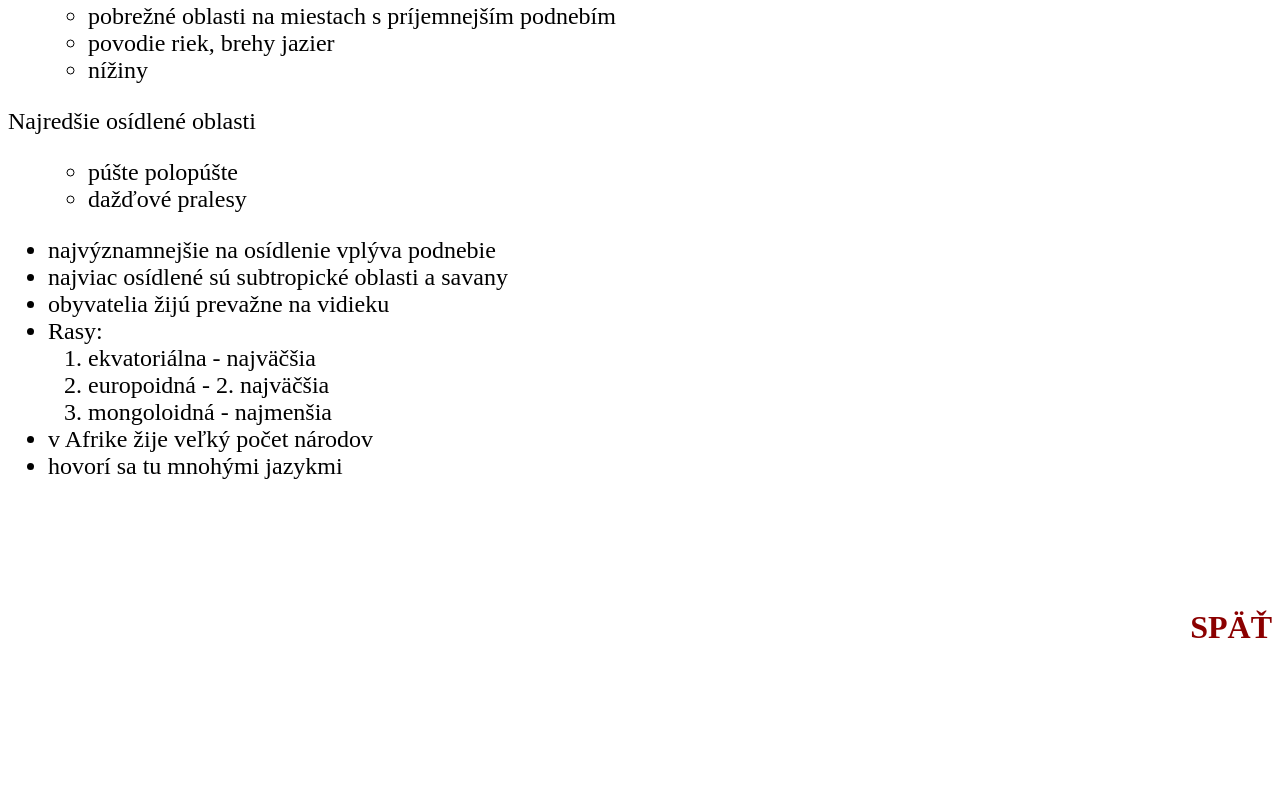
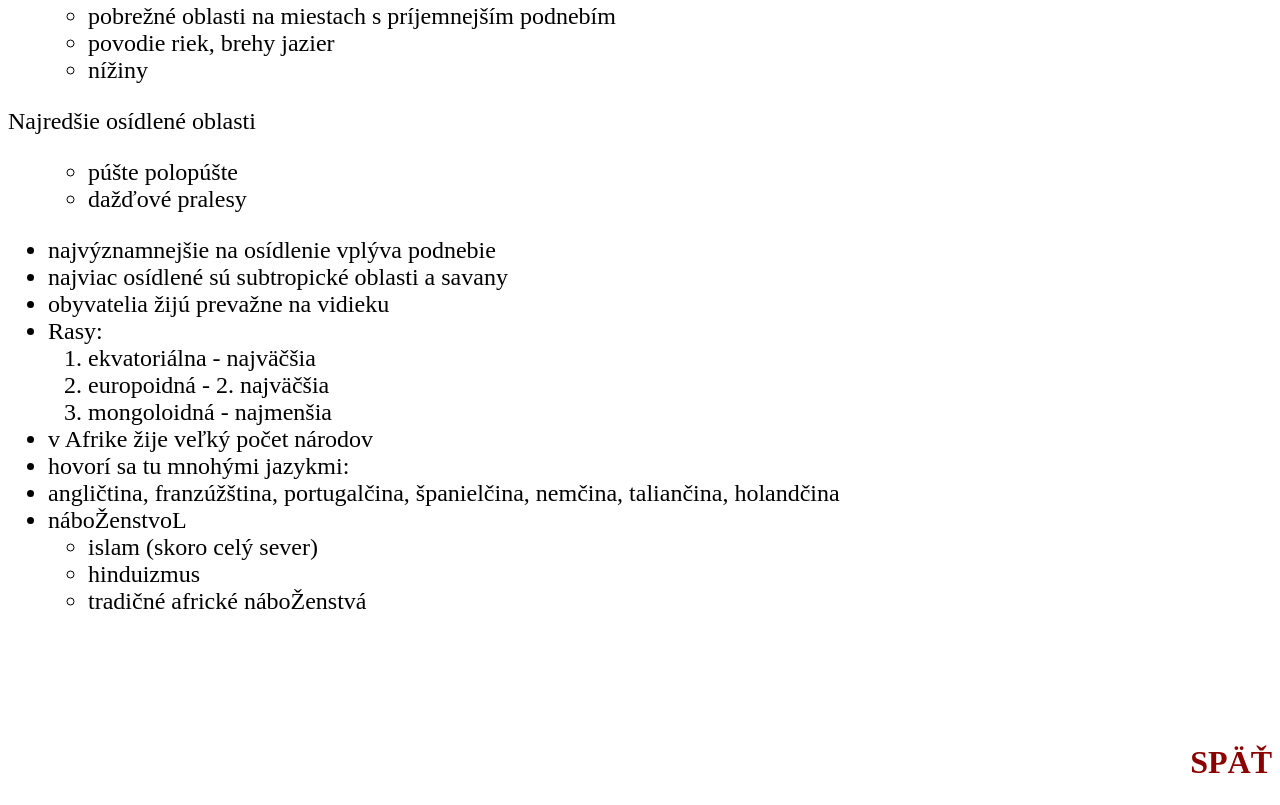
Before and after one commit to Nr3504/geo, a plain HTML site: page poznamky.html in a window 1280 px wide. Shown: the part 4965-5770 px from the top of the page. Before the commit the page ends 5635 px from the top, so only its background shows below. Drawn offline with Linux system fonts and the light colour scheme.

Commit message:
Enhance content on languages and religions in Africa
Added details about languages and religions in Africa.

```diff
--- a/poznamky.html
+++ b/poznamky.html
@@ -258,7 +258,16 @@
         </ol>
       </li>
       <li>v Afrike žije veľký počet národov</li>
-      <li>hovorí sa tu mnohými jazykmi</li>
+      <li>hovorí sa tu mnohými jazykmi:
+        <li>angličtina, franzúžština, portugalčina, španielčina, nemčina, taliančina, holandčina</li>
+      </li>
+      <li>náboŽenstvoL
+        <ul>
+          <li>islam (skoro celý sever)</li>
+          <li>hinduizmus</li>
+          <li>tradičné africké náboŽenstvá</li>
+        </ul>
+      </li>
     </ul>
     <br><br><br>
     <p style="text-align:right;"><a href="https://nr3504.github.io/geo" style="font-size:32px;"><b>SPÄŤ</b></a></p>
```
